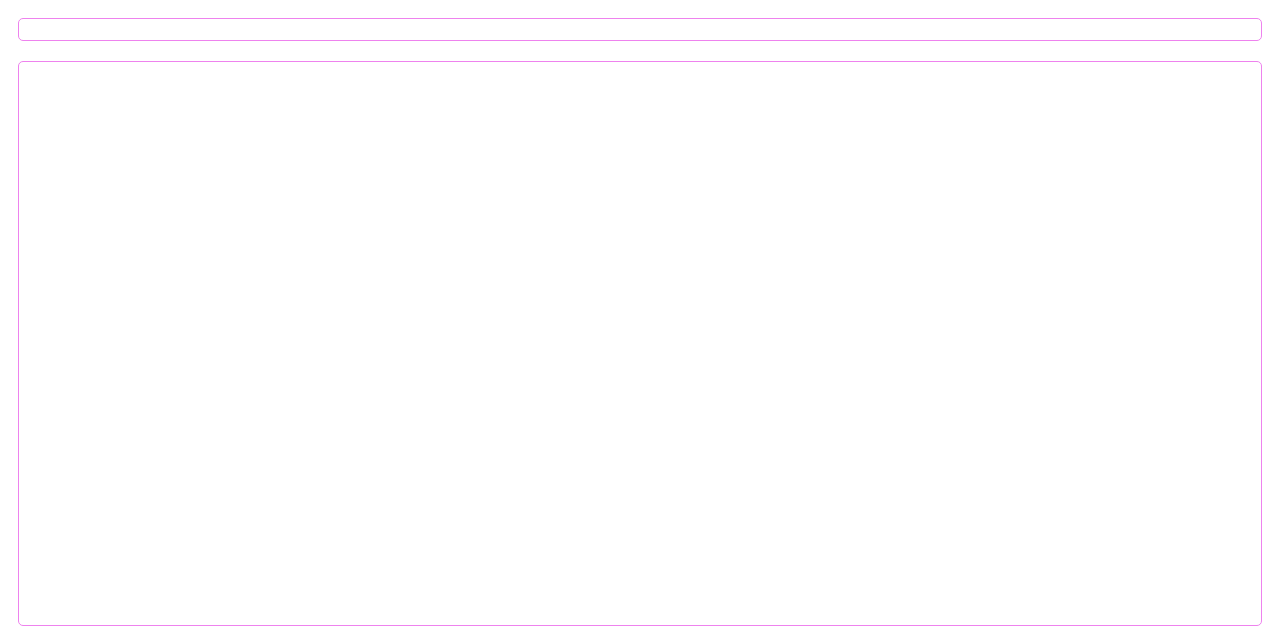
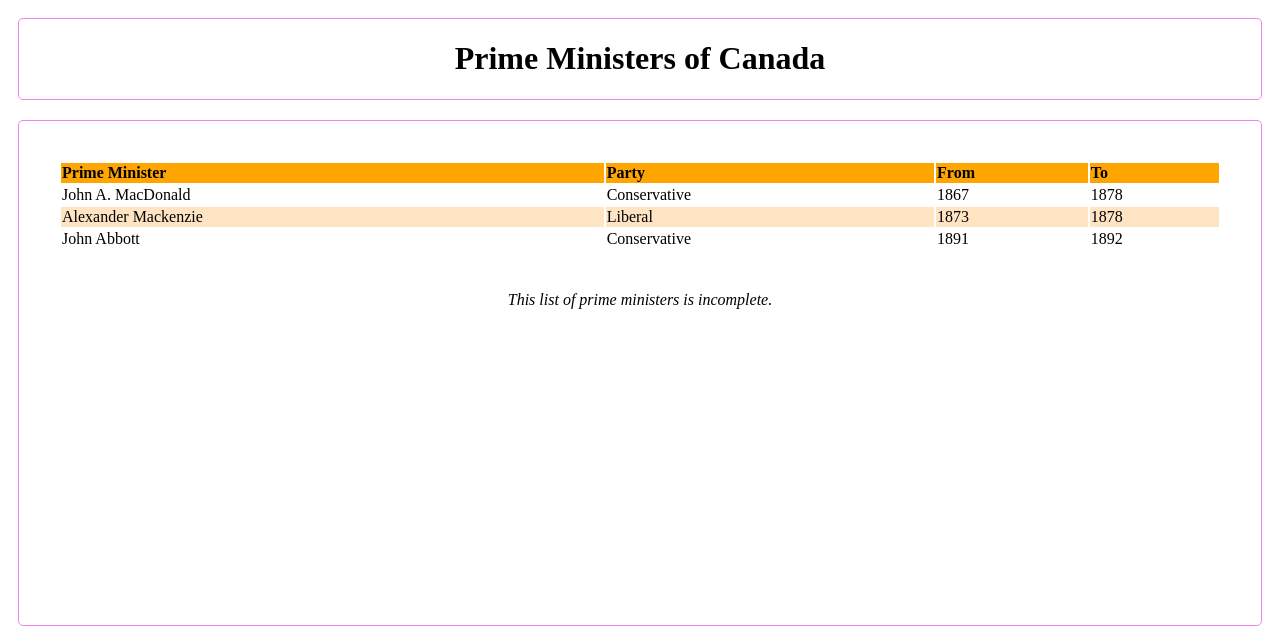
Before and after one commit to dh20199/01-blog-nmorchain, a website: page 02/index.html in a window 1280 px wide. Shown: the top 628 px of the page. Drawn offline with Linux system fonts and the light colour scheme.

Commit message:
Problem 2 Draft

```diff
--- a/02/index.html
+++ b/02/index.html
@@ -8,10 +8,39 @@
     <body>
         <main>
             <header>
-                <h1></h1>
+                <h1>Prime Ministers of Canada</h1>
             </header>
             <article>
                 <table>
+                    <thread>
+                        <tr>
+                            <th>Prime Minister</th>
+                            <th>Party</th>
+                            <th>From</th>
+                            <th>To</th>
+                        </tr>
+                    </thread>
+                    <tbody>
+                        <tr>
+                            <td>John A. MacDonald</td>
+                            <td>Conservative</td>
+                            <td>1867</td>
+                            <td>1878</td>
+                        </tr>
+                        <tr>
+                            <td>Alexander Mackenzie</td>
+                            <td>Liberal</td>
+                            <td>1873</td>
+                            <td>1878</td>
+                        </tr>
+                        <tr>
+                            <td>John Abbott</td>
+                            <td>Conservative</td>
+                            <td>1891</td>
+                            <td>1892</td>
+                        </tr>
+                    </tbody>
+                    <caption>This list of prime ministers is incomplete.</caption>
                 </table>
             </article>
             <footer>
--- a/package.json
+++ b/package.json
@@ -7,7 +7,7 @@
     "test": "mocha -t 0 test/test.js   --reporter mochawesome --reporter-options reportDir=TestResults,reportFilename=testresults",
     "test-less-confusing": "mocha -t 0 test/test.js --reporter mochawesome --reporter-options reportDir=TestResults,reportFilename=testresults || true",
     "watch": "mocha -t 0 test/test.js   --reporter mochawesome --reporter-options reportDir=TestResults,reportFilename=testresults -w",
-    "test-main-only" : "mocha -t 0 test/test.js --grep \"Reflection\" --invert   --reporter mochawesome --reporter-options reportDir=TestResults,reportFilename=testresults"
+    "test-main-only": "mocha -t 0 test/test.js --grep \"Reflection\" --invert   --reporter mochawesome --reporter-options reportDir=TestResults,reportFilename=testresults"
   },
   "repository": {
     "type": "git",
```
